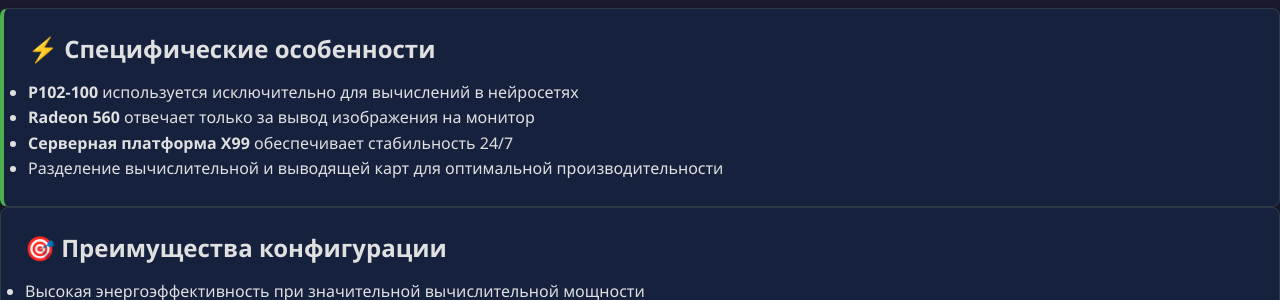
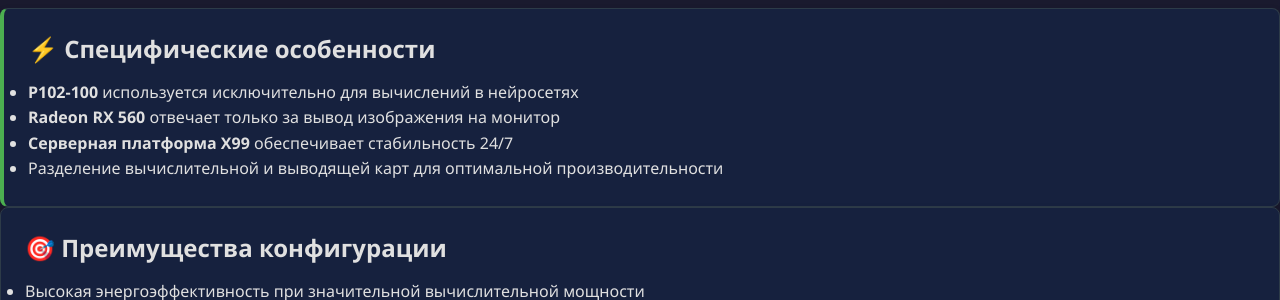
Before and after one commit to lybra-bee/lybra-ai-lab, a Jekyll site: the page built from hardware.md, in a window 1280 px wide and 900 px high, scrolled down 694 px. Shown: the part 154-454 px from the top of the window. Built offline with Jekyll 4.4.1, drawn with Linux system fonts in a browser that asks for light colours.

```diff
--- a/hardware.md
+++ b/hardware.md
@@ -26,7 +26,7 @@ title: "Конфигурация системы"
     <h3>⚡ Специфические особенности</h3>
     <ul>
         <li><strong>P102-100</strong> используется исключительно для вычислений в нейросетях</li>
-        <li><strong>Radeon 560</strong> отвечает только за вывод изображения на монитор</li>
+        <li><strong>Radeon RX 560</strong> отвечает только за вывод изображения на монитор</li>
         <li><strong>Серверная платформа X99</strong> обеспечивает стабильность 24/7</li>
         <li>Разделение вычислительной и выводящей карт для оптимальной производительности</li>
     </ul>
```
